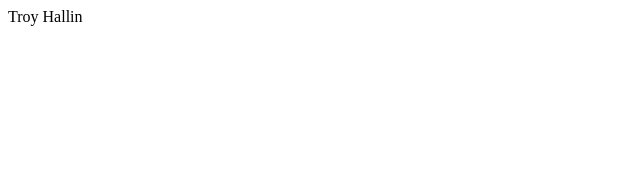
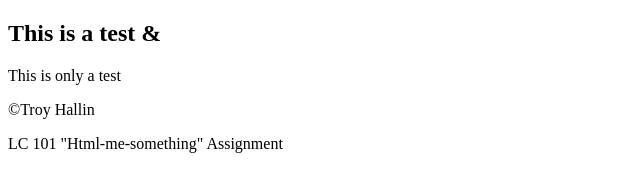
Before and after one commit to Iojiki/html-me-something, a plain HTML site: page index.html in a window 1280 px wide. Shown: the whole page, without its empty margins (0-640 px from the left). Drawn offline with Linux system fonts and the light colour scheme.

Commit message:
Added some test stuff and blocking

```diff
--- a/index.html
+++ b/index.html
@@ -1 +1,22 @@
-<p>Troy Hallin</p>
+<!DOCTYPE HTML>
+
+<html>
+    <head>
+    <title>My Gaming Through Consoles</title>
+    </head>
+    <body>
+<main>
+    <article>
+    <header>
+    <h1>This is a test &amp;</h1>
+    </header>
+<p>This is only a test</p>
+    <footer>
+<p>&copy;Troy Hallin</p>
+<p>LC 101 &quot;Html&#8209;me&#8209;something&quot; Assignment</p>
+    </footer>
+    </article>
+    </body>
+</main>
+
+</html>
```
